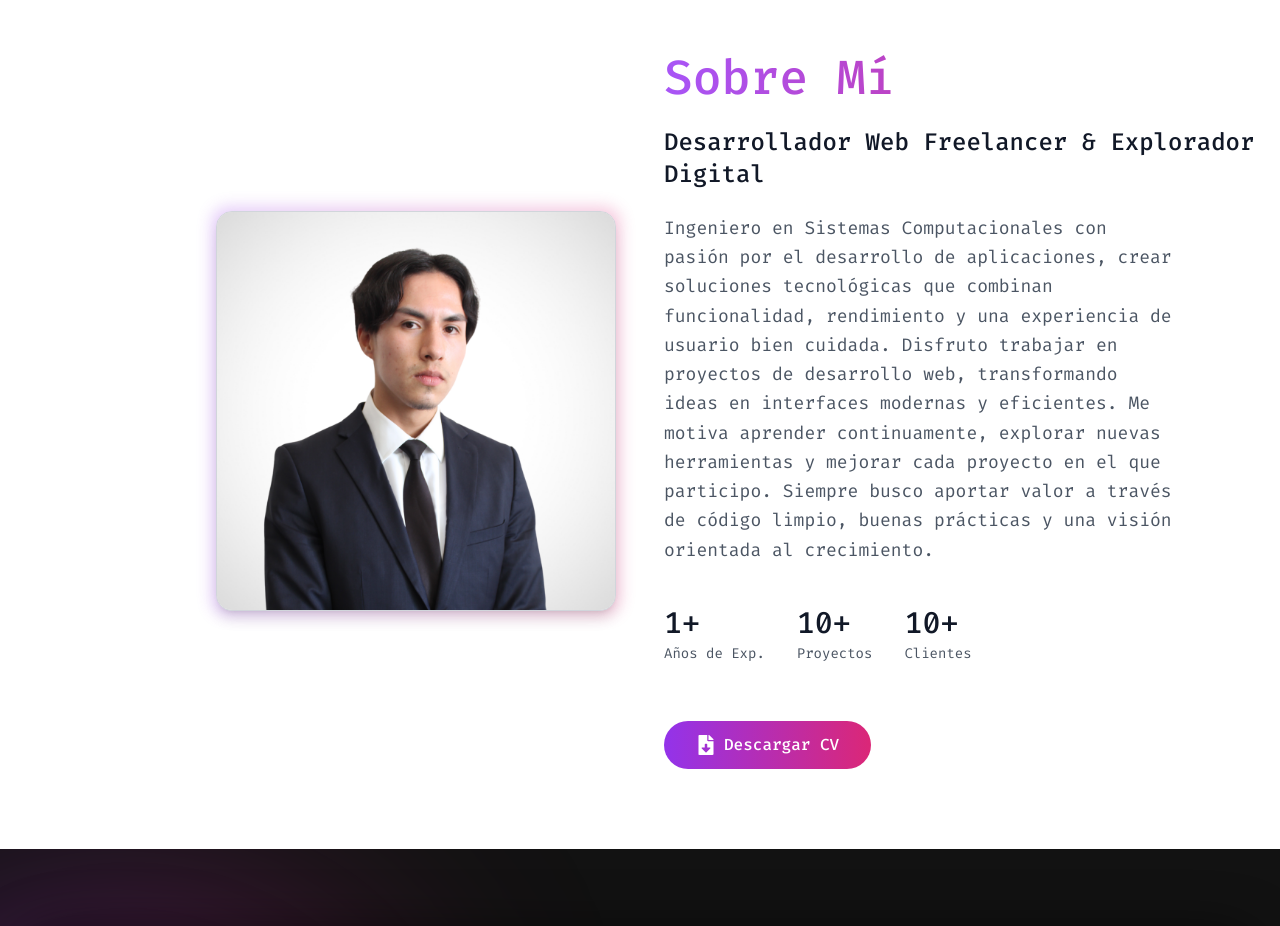
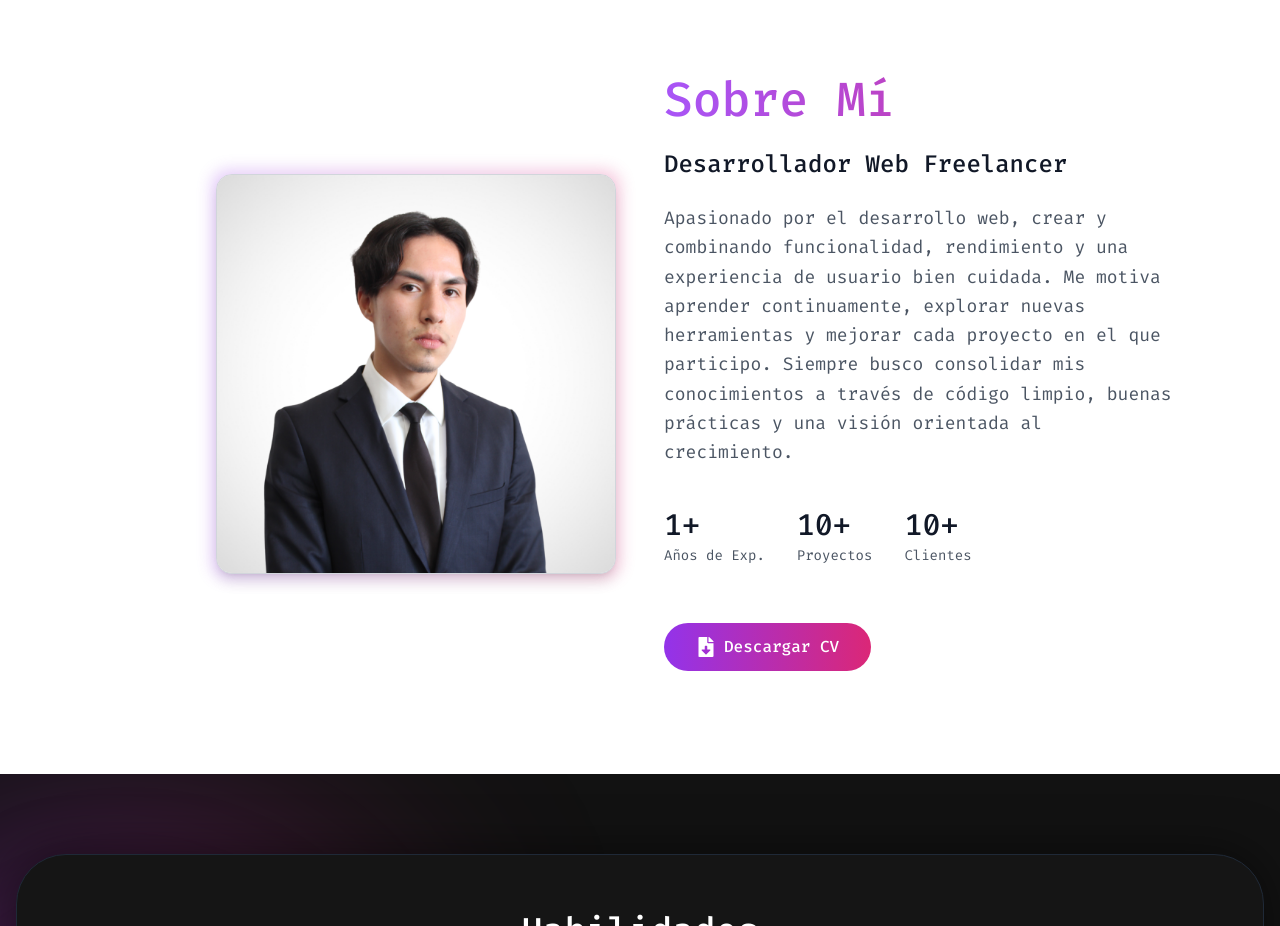
Before and after one commit to tosti1930/mi-portafoliooo, a React (Vite) app: page / in a window 1280 px wide. Shown: the part 2040-2966 px from the top of the page. Built offline with nearby package versions, Linux system fonts and the light colour scheme.

Commit message:
cambiosssss

```diff
--- a/src/constants/translations.js
+++ b/src/constants/translations.js
@@ -68,8 +68,8 @@ export const translations = {
         },
         about: {
             title: "Sobre Mí",
-            subtitle: "Desarrollador Web Freelancer & Explorador Digital",
-            text: "Ingeniero en Sistemas Computacionales con pasión por el desarrollo de aplicaciones, crear soluciones tecnológicas que combinan funcionalidad, rendimiento y una experiencia de usuario bien cuidada. Disfruto trabajar en proyectos de desarrollo web, transformando ideas en interfaces modernas y eficientes. Me motiva aprender continuamente, explorar nuevas herramientas y mejorar cada proyecto en el que participo. Siempre busco aportar valor a través de código limpio, buenas prácticas y una visión orientada al crecimiento.",
+            subtitle: "Desarrollador Web Freelancer",
+            text: "Apasionado por el desarrollo web, crear y combinando funcionalidad, rendimiento y una experiencia de usuario bien cuidada.  Me motiva aprender continuamente, explorar nuevas herramientas y mejorar cada proyecto en el que participo. Siempre busco consolidar mis conocimientos a través de código limpio, buenas prácticas y una visión orientada al crecimiento.",
             stats: {
                 years: "Años de Exp.",
                 projects: "Proyectos",
```
